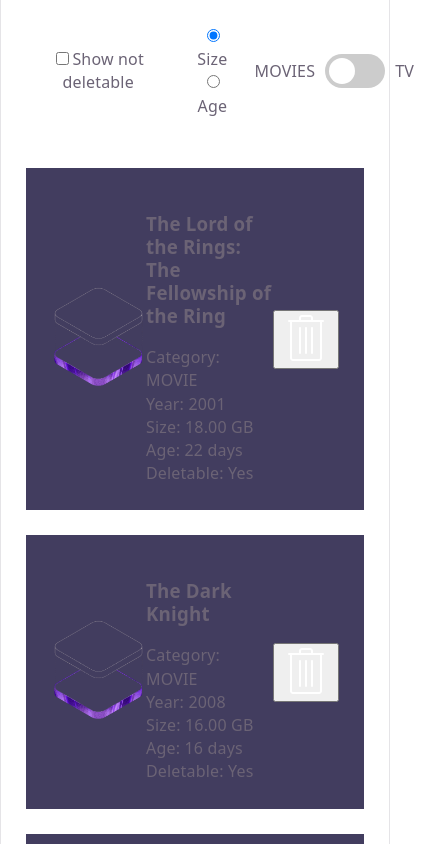
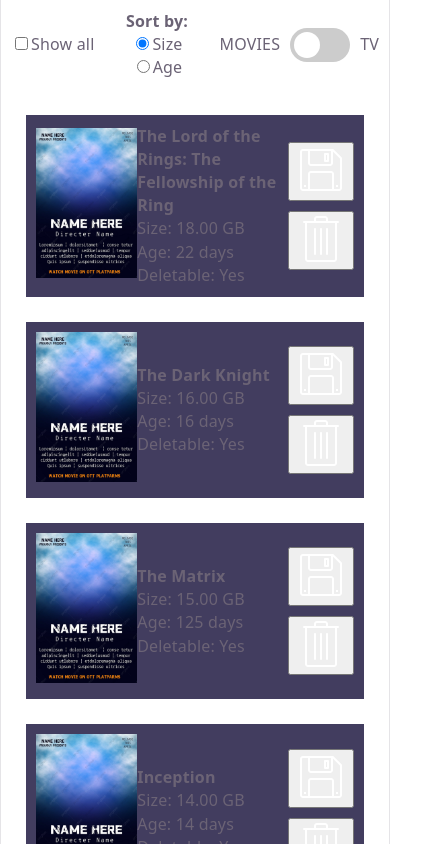
Before and after one commit to tw-smith/media-manager-fe, a React (Vite) app in the folder media-manager/: page / in a window 390 px wide. Shown: the top 844 px of the page, 439 px wide, since content can reach past the window. Built offline with nearby package versions, Linux system fonts and the light colour scheme.

Commit message:
feat: first attempts to make mobile friendly

```diff
--- a/media-manager/src/App.css
+++ b/media-manager/src/App.css
@@ -18,8 +18,9 @@
   flex-direction: row;
   align-items: center;
   justify-content: space-between;
-  padding: 25px;
+  padding: 10px;
   margin: 25px;
+  max-height: 200px;
 }
 
 .media-info {
@@ -93,14 +94,12 @@
 }
 
 .filter-bar {
-  padding: 25px;
+  padding: 10px;
   display: flex;
   flex-direction: row;
   align-items: center;
   justify-content: space-between;
   gap: 20px;
-  width: 100%;
-  max-width: 600px;
 }
 
 .toggle-switch {
@@ -110,3 +109,11 @@
   justify-content: space-between;
   gap: 10px;
 }
+
+.media-controls {
+  display: flex;
+  flex-direction: column;
+  align-items: center;
+  justify-content: space-between;
+  gap: 10px;
+}
--- a/media-manager/src/App.tsx
+++ b/media-manager/src/App.tsx
@@ -12,14 +12,14 @@
 };
 
 type MediaTableProps = {
-  media: { category: string; name: string; year: number; size: number; isDeletable: boolean; reason?: string; age: number }[];
+  media: { category: string; name: string; size: number; isDeletable: boolean; reason?: string; age: number }[];
   showNotDeletable: boolean;
   categoryFilter: string;
   sortOption: string;
 };
 
 type FilterableMediaListProps = {
-  media: { category: string; name: string; year: number; size: number; isDeletable: boolean; reason?: string; age: number }[];
+  media: { category: string; name: string; size: number; isDeletable: boolean; reason?: string; age: number }[];
 };
 
 function FilterBar({ showNotDeletable, onDeleteFilterToggle, onCategoryFilterChange, sortOption, onSortOptionChange }: FilterBarProps) {
@@ -32,9 +32,10 @@
         checked={showNotDeletable}
         onChange={(e) => onDeleteFilterToggle(e.target.checked)}
       />
-      <label htmlFor="show-not-deletable">Show not deletable</label>
+      <label htmlFor="show-not-deletable">Show all</label>
     </div>
     <div>
+      <b>Sort by:</b>
       <SortSelector availableOptions={SORT_OPTIONS} sortOption={sortOption} onSortOptionChange={onSortOptionChange} />
     </div>
     <div>
@@ -99,16 +100,16 @@
 ];
 
 const MEDIA = [
-  {category: "MOVIE", name: "The Matrix", year: 1999, size: 15000, isDeletable: true, age: 125},
-  {category: "MOVIE", name: "Inception", year: 2010, size: 14000, isDeletable: true, age: 14},
-  {category: "MOVIE", name: "The Dark Knight", year: 2008, size: 16000, isDeletable: true, age: 16},
-  {category: "MOVIE", name: "Interstellar", year: 2014, size: 17000, isDeletable: false, reason: "Saved by macron", age: 8},
-  {category: "MOVIE", name: "The Lord of the Rings: The Fellowship of the Ring", year: 2001, size: 18000, isDeletable: true, age: 22},
-  {category: "TV", name: "Breaking Bad", year: 2008, size: 12000, isDeletable: false, reason: "Saved by CaptainLag", age: 16},
-  {category: "TV", name: "Game of Thrones", year: 2011, size: 15000, isDeletable: false, reason: "Saved by CaptainLag", age: 13},
-  {category: "TV", name: "Stranger Things", year: 2016, size: 13000, isDeletable: false, reason: "Saved by tocoron", age: 8},
-  {category: "TV", name: "The Mandalorian", year: 2019, size: 14000, isDeletable: true, age: 5},
-  {category: "TV", name: "The Witcher", year: 2019, size: 16000, isDeletable: true, age: 5}
+  {category: "MOVIE", name: "The Matrix", size: 15000, isDeletable: true, age: 125},
+  {category: "MOVIE", name: "Inception", size: 14000, isDeletable: true, age: 14},
+  {category: "MOVIE", name: "The Dark Knight", size: 16000, isDeletable: true, age: 16},
+  {category: "MOVIE", name: "Interstellar", size: 17000, isDeletable: false, reason: "Saved by macron", age: 8},
+  {category: "MOVIE", name: "The Lord of the Rings: The Fellowship of the Ring", size: 18000, isDeletable: true, age: 22},
+  {category: "TV", name: "Breaking Bad", size: 12000, isDeletable: false, reason: "Saved by CaptainLag", age: 16},
+  {category: "TV", name: "Game of Thrones", size: 15000, isDeletable: false, reason: "Saved by CaptainLag", age: 13},
+  {category: "TV", name: "Stranger Things", size: 13000, isDeletable: false, reason: "Saved by tocoron", age: 8},
+  {category: "TV", name: "The Mandalorian", size: 14000, isDeletable: true, age: 5},
+  {category: "TV", name: "The Witcher", size: 16000, isDeletable: true, age: 5}
 ]
 
 
--- a/media-manager/src/components/Interactions.tsx
+++ b/media-manager/src/components/Interactions.tsx
@@ -4,7 +4,6 @@
 
 type ToggleSwitchProps = {
   onCategoryFilterChange: (category: string) => void;
-
 };
 
 type SortSelectorProps = {
@@ -21,6 +20,27 @@
   checked: boolean;
   onChange: () => void;
 };
+
+type MediaControlsProps = {
+  deleteDisabled: boolean;
+};
+
+function MediaControls({ deleteDisabled }: MediaControlsProps) {
+  return (
+    <div className="media-controls">
+      <SaveButton />
+      <DeleteButton disabled={deleteDisabled} />
+    </div>
+  );
+}
+
+function SaveButton() {
+  return (
+    <button className="save-button">
+      <img src="/src/assets/icons8-save-50-white.png" alt="Save icon" />
+    </button>
+  );
+}
 
 function DeleteButton({ disabled }: DeleteButtonProps) {
   return (
@@ -80,4 +100,4 @@
   );
 }
 
-export { DeleteButton, ToggleSwitch, SortSelector };
+export { MediaControls, ToggleSwitch, SortSelector };
--- a/media-manager/src/components/MediaCard.tsx
+++ b/media-manager/src/components/MediaCard.tsx
@@ -1,9 +1,8 @@
-import { DeleteButton } from "./Interactions";
+import { MediaControls } from "./Interactions";
 
 type mediaItem = {
   category: string;
   name: string;
-  year: number;
   size: number;
   isDeletable: boolean;
   reason?: string;
@@ -30,14 +29,14 @@
 function MediaArt({ mediaItem }: MediaArtProps) {
   return (
     <div className="media-art">
-      <img style={{ maxHeight: "100px" }} src="/src/assets/hero.png" alt={`${mediaItem.name} artwork`} />
+      <img style={{ maxHeight: "150px" }} src="/src/assets/example-movie.jpg" alt={`${mediaItem.name} artwork`} />
     </div>
   );
 }
 
 function MediaTitle({ title }: MediaTitleProps) {
   return (
-    <h3>{title}</h3>
+    <b>{title}</b>
   );
 }
 
@@ -45,8 +44,6 @@
   return (
     <div className="media-info">
       <MediaTitle title={mediaItem.name} />
-      <p>Category: {mediaItem.category}</p>
-      <p>Year: {mediaItem.year}</p>
       <p>Size: {(mediaItem.size / 1000).toFixed(2)} GB</p>
       <p>Age: {mediaItem.age} days</p>
       <p>Deletable: {mediaItem.isDeletable ? "Yes" : "No"}</p>
@@ -62,7 +59,7 @@
     <div className={`media-card ${mediaItem.isDeletable ? '' : 'disabled'}`}>
       <MediaArt mediaItem={mediaItem} />
       <MediaInfo mediaItem={mediaItem} />
-      <DeleteButton disabled={!mediaItem.isDeletable} />
+      <MediaControls deleteDisabled={!mediaItem.isDeletable} />
     </div>
   );
 }
--- a/media-manager/src/index.css
+++ b/media-manager/src/index.css
@@ -51,8 +51,8 @@
 }
 
 #root {
-  width: 1126px;
-  max-width: 100%;
+  width: 100%;
+  max-width: 500px;
   margin: 0 auto;
   text-align: center;
   border-inline: 1px solid var(--border);
```
Also changed, not shown: media-manager/src/assets/example-movie.jpg (added), media-manager/src/assets/icons8-save-50-white.png (added).
